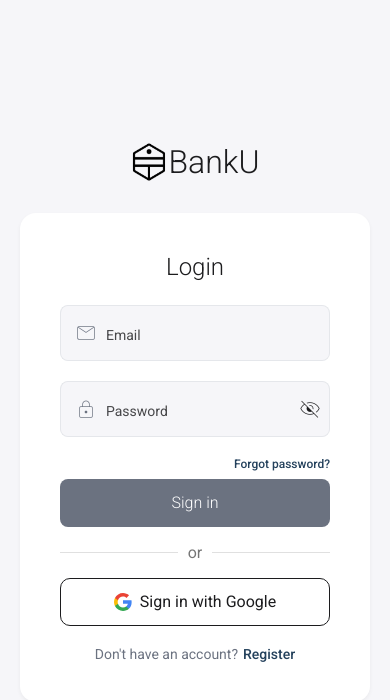
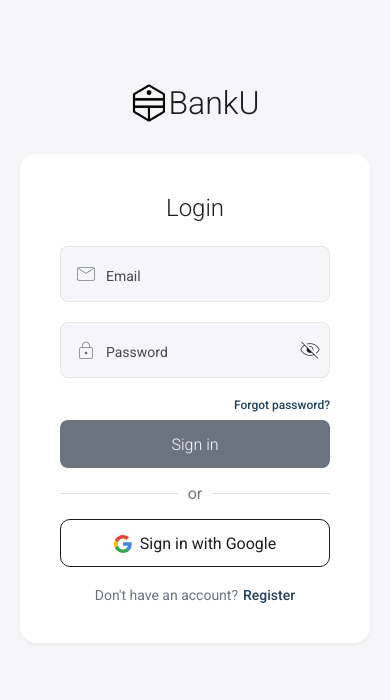
Before and after one commit to Bank-U/banku-dashboard-customer, an Angular app: page /login in a window 390 px wide. Shown: the top 700 px of the page. Built offline with nearby package versions, Linux system fonts and the light colour scheme.

Commit message:
feat(ui): 📱 General Responsive design

```diff
--- a/src/app/pages/login/login.component.scss
+++ b/src/app/pages/login/login.component.scss
@@ -10,9 +10,9 @@
   display: flex;
   flex-direction: column;
   align-items: center;
-  justify-content: center;
   background-color: var(--banku-bg-light);
   padding: 20px;
+  padding-top: 10vh;
 }
 
 .logo-container {
@@ -40,6 +40,7 @@
   background: var(--banku-surface);
   padding: 24px;
 }
+
 .login-label {
   color: var(--banku-text);
   opacity: 0.8;
@@ -126,11 +127,11 @@
   &.mat-mdc-button-disabled {
     background-color: var(--banku-text-muted) !important;
   }
-}
 
-.spinner {
-  ::ng-deep circle {
-    stroke: var(--banku-text) !important;
+  .spinner {
+    ::ng-deep circle {
+      stroke: var(--banku-text) !important;
+    }
   }
 }
 
--- a/src/app/pages/register/register.component.scss
+++ b/src/app/pages/register/register.component.scss
@@ -10,9 +10,9 @@
   display: flex;
   flex-direction: column;
   align-items: center;
-  justify-content: center;
   background-color: var(--banku-bg-light);
   padding: 20px;
+  padding-top: 10vh;
 }
 
 .logo-container {
@@ -127,6 +127,7 @@
   &.mat-mdc-button-disabled {
     background-color: var(--banku-text-muted) !important;
   }
+
   .spinner {
     ::ng-deep circle {
       stroke: #fff;
```
